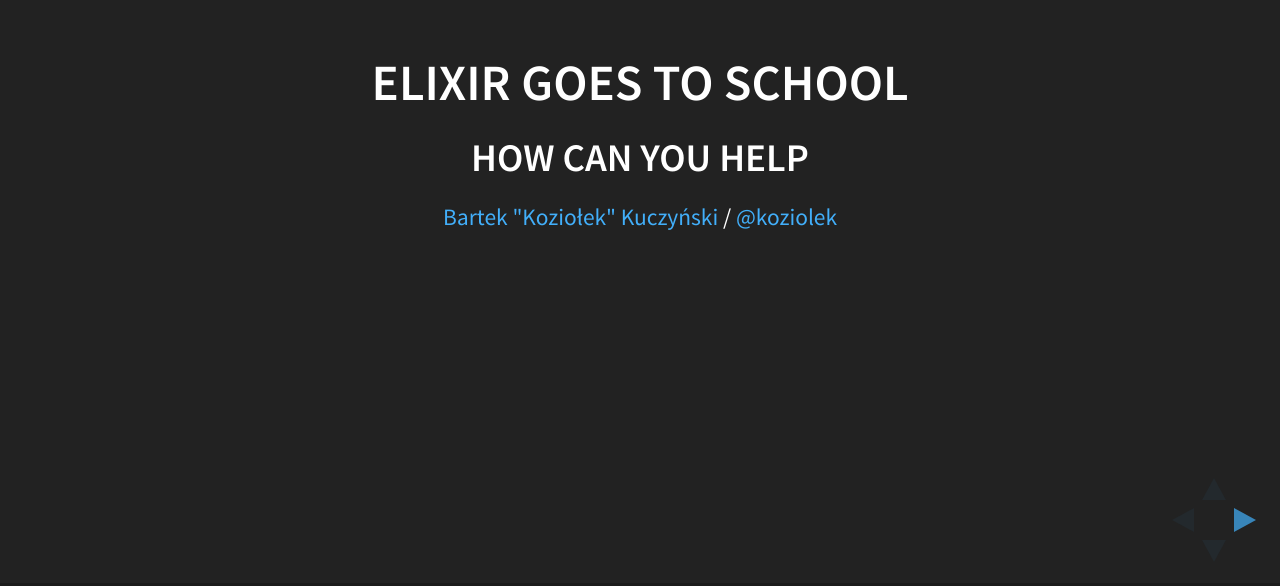
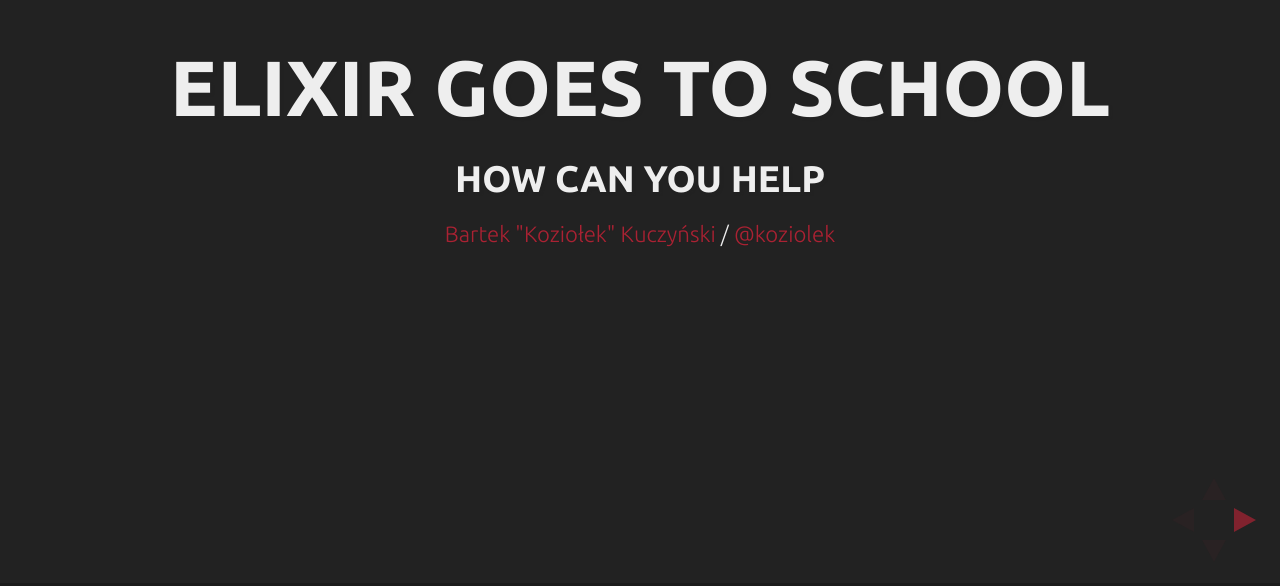
Before and after one commit to Koziolek/lambdadays2017-lightingtak, a plain HTML site: page presentation/index.html in a window 1280 px wide. Shown: the part 214-800 px from the top of the page. Drawn offline with Linux system fonts and the light colour scheme.

Commit message:
Change a skin

```diff
--- a/presentation/index.html
+++ b/presentation/index.html
@@ -6,11 +6,11 @@
 
     <title>Elixir goes to school</title>
 
-    <meta name="description" content="Lightning talk 'Elixir goes to school' - Lambdadays 8 february 2017 Kraków">
+    <meta name="description" content="Lightning talk 'Elixir goes to school' - LambdaDays 9-10 february 2017 Kraków">
     <meta name="author" content="Bartek 'Koziołek' Kuczyński">
 
     <link rel="stylesheet" href="css/reveal.css">
-    <link rel="stylesheet" href="css/theme/black.css">
+    <link rel="stylesheet" href="css/theme/blood.css">
 
     <!-- Theme used for syntax highlighting of code -->
     <link rel="stylesheet" href="lib/css/zenburn.css">
@@ -29,7 +29,7 @@
     <div class="slides">
 
         <section>
-            <h3>Elixir goes to school</h3>
+            <h2>Elixir goes to school</h2>
             <h4>How can You help</h4>
             <p>
                 <small><a href="http://koziolekweb.pl">Bartek "Koziołek" Kuczyński</a> / <a
```
